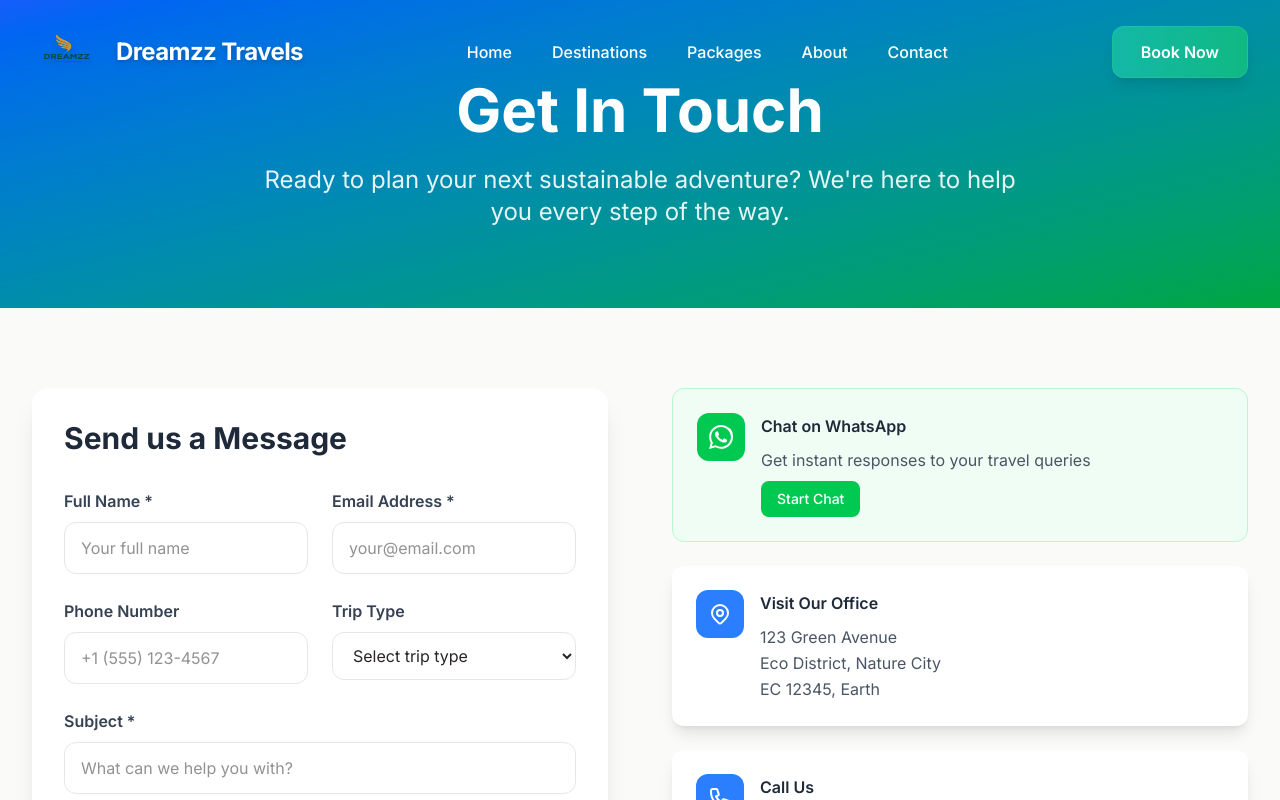
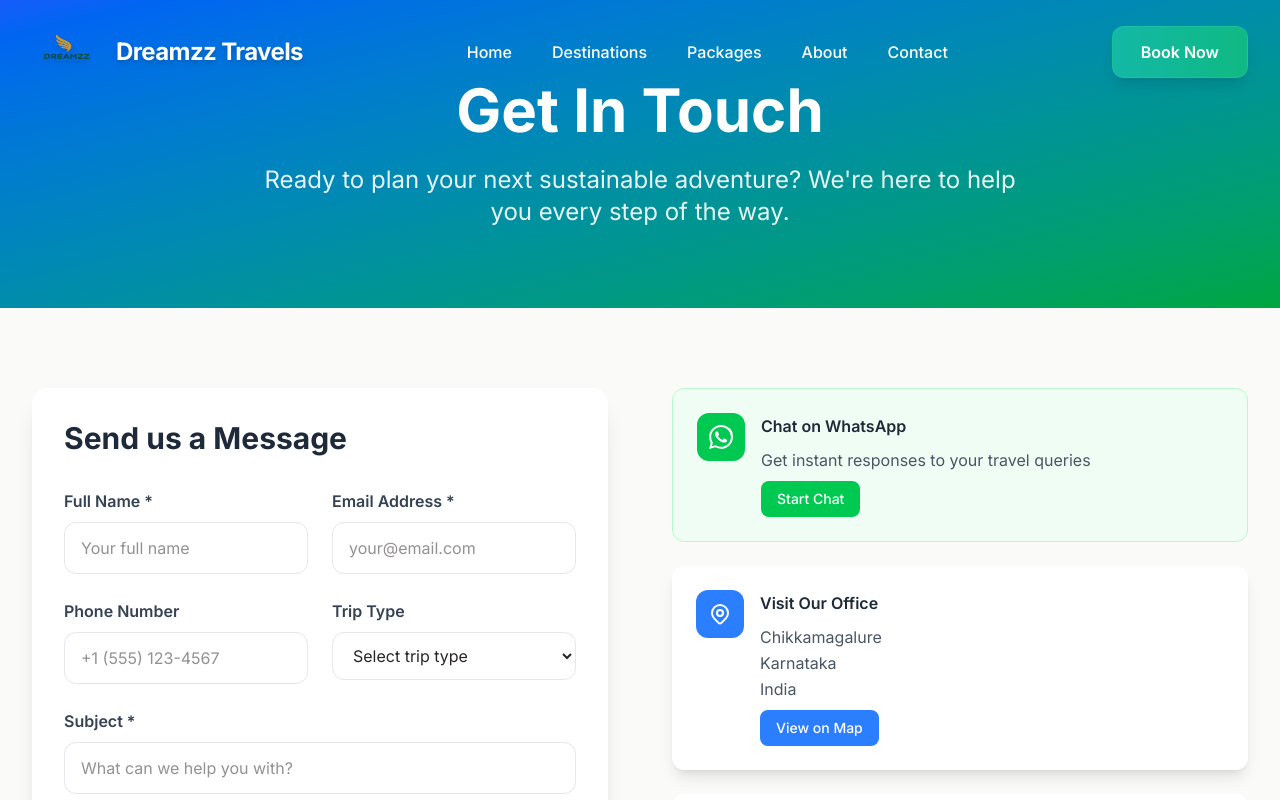
Before and after one commit to shakilshegu/dreamz-travels, a React (Vite) app: page /contacts in a window 1280 px wide. Shown: the top 800 px of the page. Built offline with nearby package versions, Linux system fonts and the light colour scheme.

Commit message:
added Location

```diff
--- a/src/components/sections/Contacts.jsx
+++ b/src/components/sections/Contacts.jsx
@@ -157,7 +157,7 @@ Submitted: ${new Date().toLocaleString()}
                   </div>
                 )}
 
-                <form onSubmit={handleSubmit} className="space-y-6">
+                <div className="space-y-6">
                   {/* Name & Email Row */}
                   <div className="grid md:grid-cols-2 gap-6">
                     <div>
@@ -260,7 +260,7 @@ Submitted: ${new Date().toLocaleString()}
                   {/* Submit Buttons */}
                     <div className="flex flex-col sm:flex-row gap-4">
                       <button
-                      type="submit"
+                        onClick={handleSubmit}
                         disabled={isSubmitting}
                         className="flex-1 bg-blue-600 hover:bg-blue-700 text-white px-6 py-3 rounded-xl font-semibold transition-colors disabled:opacity-50 disabled:cursor-not-allowed flex items-center justify-center"
                       >
@@ -283,7 +283,7 @@ Submitted: ${new Date().toLocaleString()}
                       className="bg-green-500 hover:bg-green-600 text-white px-6 py-3 rounded-xl font-semibold transition-colors flex items-center justify-center"
                     >
                       <svg className="w-5 h-5 mr-2" fill="currentColor" viewBox="0 0 24 24">
-                        <path d="M17.472 14.382c-.297-.149-1.758-.867-2.03-.967-.273-.099-.471-.148-.67.15-.197.297-.767.966-.94 1.164-.173.199-.347.223-.644.075-.297-.15-1.255-.463-2.39-1.475-.883-.788-1.48-1.761-1.653-2.059-.173-.297-.018-.458.13-.606.134-.133.298-.347.446-.52.149-.174.198-.298.298-.497.099-.198.05-.371-.025-.52-.075-.149-.669-1.612-.916-2.207-.242-.579-.487-.5-.669-.51-.173-.008-.371-.01-.57-.01-.198 0-.52.074-.792.372-.272.297-1.04 1.016-1.04 2.479 0 1.462 1.065 2.875 1.213 3.074.149.198 2.096 3.2 5.077 4.487.709.306 1.262.489 1.694.625.712.227 1.36.195 1.871.118.571-.085 1.758-.719 2.006-1.413.248-.694.248-1.289.173-1.413-.074-.124-.272-.198-.57-.347m-5.421 7.403h-.004a9.87 9.87 0 01-5.031-1.378l-.361-.214-3.741.982.998-3.648-.235-.374a9.86 9.86 0 01-1.51-5.26c.001-5.45 4.436-9.884 9.888-9.884 2.64 0 5.122 1.03 6.988 2.898a9.825 9.825 0 012.893 6.994c-.003 5.45-4.437 9.884-9.885 9.884m8.413-18.297A11.815 11.815 0 0012.05 0C5.495 0 .16 5.335.157 11.892c0 2.096.547 4.142 1.588 5.945L.057 24l6.305-1.654a11.882 11.882 0 005.683 1.448h.005c6.554 0 11.890-5.335 11.893-11.893A11.821 11.821 0 0020.885 3.106"/>
+                        <path d="M17.472 14.382c-.297-.149-1.758-.867-2.03-.967-.273-.099-.471-.148-.67.15-.197.297-.767.966-.94 1.164-.173.199-.347.223-.644.075-.297-.15-1.255-.463-2.39-1.475-.883-.788-1.48-1.761-1.653-2.059-.173-.297-.018-.458.13-.606.134-.133.298-.347.446-.52.149-.174.198-.298.298-.497.099-.198.05-.371-.025-.52-.075-.149-.669-1.612-.916-2.207-.242-.579-.487-.5-.669-.51-.173-.008-.371-.01-.57-.01-.198 0-.52.074-.792.372-.272.297-1.04 1.016-1.04 2.479 0 1.462 1.065 2.875 1.213 3.074.149.198 2.096 3.2 5.077 4.487.709.306 1.262.489 1.694.625.712.227 1.36.195 1.871.118.571-.085 1.758-.719 2.006-1.413.248-.694.248-1.289.173-1.413-.074-.124-.272-.198-.57-.347m-5.421 7.403h-.004a9.87 9.87 0 01-5.031-1.378l-.361-.214-3.741.982.998-3.648-.235-.374a9.86 9.86 0 01-1.51-5.26c.001-5.45 4.436-9.884 9.888-9.884 2.64 0 5.122 1.03 6.988 2.898a9.825 9.825 0 012.893 6.994c-.003 5.45-4.437 9.884-9.885 9.884m8.413-18.297A11.815 11.815 0 0012.05 0C5.495 0 .16 5.335.157 11.892c0 2.096.547 4.142 1.588 5.945L.057 24l6.305-1.654a11.882 11.882 0 005.683 1.448h.005c6.554 0 11.890-5.335 11.893-11.893A11.821 11.821 0 0020.885 3.106" />
                       </svg>
                       WhatsApp
                       </button>
@@ -299,7 +299,7 @@ Submitted: ${new Date().toLocaleString()}
                       Copy Data
                       </button>
                     </div>
-                </form>
+                </div>
               </div>
             </div>
 
@@ -314,7 +314,7 @@ Submitted: ${new Date().toLocaleString()}
                     <div className="flex items-start space-x-4">
                       <div className="w-12 h-12 bg-green-500 rounded-xl flex items-center justify-center flex-shrink-0">
                         <svg className="w-6 h-6 text-white" fill="currentColor" viewBox="0 0 24 24">
-                          <path d="M17.472 14.382c-.297-.149-1.758-.867-2.03-.967-.273-.099-.471-.148-.67.15-.197.297-.767.966-.94 1.164-.173.199-.347.223-.644.075-.297-.15-1.255-.463-2.39-1.475-.883-.788-1.48-1.761-1.653-2.059-.173-.297-.018-.458.13-.606.134-.133.298-.347.446-.52.149-.174.198-.298.298-.497.099-.198.05-.371-.025-.52-.075-.149-.669-1.612-.916-2.207-.242-.579-.487-.5-.669-.51-.173-.008-.371-.01-.57-.01-.198 0-.52.074-.792.372-.272.297-1.04 1.016-1.04 2.479 0 1.462 1.065 2.875 1.213 3.074.149.198 2.096 3.2 5.077 4.487.709.306 1.262.489 1.694.625.712.227 1.36.195 1.871.118.571-.085 1.758-.719 2.006-1.413.248-.694.248-1.289.173-1.413-.074-.124-.272-.198-.57-.347m-5.421 7.403h-.004a9.87 9.87 0 01-5.031-1.378l-.361-.214-3.741.982.998-3.648-.235-.374a9.86 9.86 0 01-1.51-5.26c.001-5.45 4.436-9.884 9.888-9.884 2.64 0 5.122 1.03 6.988 2.898a9.825 9.825 0 012.893 6.994c-.003 5.45-4.437 9.884-9.885 9.884m8.413-18.297A11.815 11.815 0 0012.05 0C5.495 0 .16 5.335.157 11.892c0 2.096.547 4.142 1.588 5.945L.057 24l6.305-1.654a11.882 11.882 0 005.683 1.448h.005c6.554 0 11.890-5.335 11.893-11.893A11.821 11.821 0 0020.885 3.106"/>
+                          <path d="M17.472 14.382c-.297-.149-1.758-.867-2.03-.967-.273-.099-.471-.148-.67.15-.197.297-.767.966-.94 1.164-.173.199-.347.223-.644.075-.297-.15-1.255-.463-2.39-1.475-.883-.788-1.48-1.761-1.653-2.059-.173-.297-.018-.458.13-.606.134-.133.298-.347.446-.52.149-.174.198-.298.298-.497.099-.198.05-.371-.025-.52-.075-.149-.669-1.612-.916-2.207-.242-.579-.487-.5-.669-.51-.173-.008-.371-.01-.57-.01-.198 0-.52.074-.792.372-.272.297-1.04 1.016-1.04 2.479 0 1.462 1.065 2.875 1.213 3.074.149.198 2.096 3.2 5.077 4.487.709.306 1.262.489 1.694.625.712.227 1.36.195 1.871.118.571-.085 1.758-.719 2.006-1.413.248-.694.248-1.289.173-1.413-.074-.124-.272-.198-.57-.347m-5.421 7.403h-.004a9.87 9.87 0 01-5.031-1.378l-.361-.214-3.741.982.998-3.648-.235-.374a9.86 9.86 0 01-1.51-5.26c.001-5.45 4.436-9.884 9.888-9.884 2.64 0 5.122 1.03 6.988 2.898a9.825 9.825 0 012.893 6.994c-.003 5.45-4.437 9.884-9.885 9.884m8.413-18.297A11.815 11.815 0 0012.05 0C5.495 0 .16 5.335.157 11.892c0 2.096.547 4.142 1.588 5.945L.057 24l6.305-1.654a11.882 11.882 0 005.683 1.448h.005c6.554 0 11.890-5.335 11.893-11.893A11.821 11.821 0 0020.885 3.106" />
                         </svg>
                       </div>
                       <div>
@@ -344,10 +344,18 @@ Submitted: ${new Date().toLocaleString()}
                       <div>
                         <h3 className="font-semibold text-gray-800 mb-2">Visit Our Office</h3>
                         <p className="text-gray-600 leading-relaxed">
-                          123 Green Avenue<br />
-                          Eco District, Nature City<br />
-                          EC 12345, Earth
+                          Chikkamagalure<br />
+                          Karnataka<br />
+                          India
                         </p>
+                        <a
+                          href="https://maps.app.goo.gl/CwFeFPhHYG1cbsv46"
+                          target="_blank"
+                          rel="noopener noreferrer"
+                          className="inline-block mt-2 bg-blue-500 hover:bg-blue-600 text-white px-4 py-2 rounded-lg text-sm font-medium transition-colors"
+                        >
+                          View on Map
+                        </a>
                       </div>
                     </div>
                   </div>
@@ -416,7 +424,7 @@ Submitted: ${new Date().toLocaleString()}
                     <a href="https://www.instagram.com/dreamzz_travels/?igsh=MTZ6eWh6dms3MzR4bQ%3D%3D" className="w-10 h-10 bg-blue-500 hover:bg-blue-600 rounded-lg flex items-center justify-center text-white transition-colors">
                       <span className="sr-only">Instagram</span>
                       <svg className="w-5 h-5" fill="currentColor" viewBox="0 0 24 24">
-                        <path d="M12 2.163c3.204 0 3.584.012 4.85.07 3.252.148 4.771 1.691 4.919 4.919.058 1.265.069 1.645.069 4.849 0 3.205-.012 3.584-.069 4.849-.149 3.225-1.664 4.771-4.919 4.919-1.266.058-1.644.07-4.85.07-3.204 0-3.584-.012-4.849-.07-3.26-.149-4.771-1.699-4.919-4.92-.058-1.265-.07-1.644-.07-4.849 0-3.204.013-3.583.07-4.849.149-3.227 1.664-4.771 4.919-4.919 1.266-.057 1.645-.069 4.849-.069zm0-2.163c-3.259 0-3.667.014-4.947.072-4.358.2-6.78 2.618-6.98 6.98-.059 1.281-.073 1.689-.073 4.948 0 3.259.014 3.668.072 4.948.2 4.358 2.618 6.78 6.98 6.98 1.281.058 1.689.072 4.948.072 3.259 0 3.668-.014 4.948-.072 4.354-.2 6.782-2.618 6.979-6.98.059-1.28.073-1.689.073-4.948 0-3.259-.014-3.667-.072-4.947-.196-4.354-2.617-6.78-6.979-6.98-1.281-.059-1.69-.073-4.949-.073zm0 5.838c-3.403 0-6.162 2.759-6.162 6.162s2.759 6.163 6.162 6.163 6.162-2.759 6.162-6.163c0-3.403-2.759-6.162-6.162-6.162zm0 10.162c-2.209 0-4-1.79-4-4 0-2.209 1.791-4 4-4s4 1.791 4 4c0 2.21-1.791 4-4 4zm6.406-11.845c-.796 0-1.441.645-1.441 1.44s.645 1.44 1.441 1.44c.795 0 1.439-.645 1.439-1.44s-.644-1.44-1.439-1.44z"/>
+                        <path d="M12 2.163c3.204 0 3.584.012 4.85.07 3.252.148 4.771 1.691 4.919 4.919.058 1.265.069 1.645.069 4.849 0 3.205-.012 3.584-.069 4.849-.149 3.225-1.664 4.771-4.919 4.919-1.266.058-1.644.07-4.85.07-3.204 0-3.584-.012-4.849-.07-3.26-.149-4.771-1.699-4.919-4.92-.058-1.265-.07-1.644-.07-4.849 0-3.204.013-3.583.07-4.849.149-3.227 1.664-4.771 4.919-4.919 1.266-.057 1.645-.069 4.849-.069zm0-2.163c-3.259 0-3.667.014-4.947.072-4.358.2-6.78 2.618-6.98 6.98-.059 1.281-.073 1.689-.073 4.948 0 3.259.014 3.668.072 4.948.2 4.358 2.618 6.78 6.98 6.98 1.281.058 1.689.072 4.948.072 3.259 0 3.668-.014 4.948-.072 4.354-.2 6.782-2.618 6.979-6.98.059-1.28.073-1.689.073-4.948 0-3.259-.014-3.667-.072-4.947-.196-4.354-2.617-6.78-6.979-6.98-1.281-.059-1.69-.073-4.949-.073zm0 5.838c-3.403 0-6.162 2.759-6.162 6.162s2.759 6.163 6.162 6.163 6.162-2.759 6.162-6.163c0-3.403-2.759-6.162-6.162-6.162zm0 10.162c-2.209 0-4-1.79-4-4 0-2.209 1.791-4 4-4s4 1.791 4 4c0 2.21-1.791 4-4 4zm6.406-11.845c-.796 0-1.441.645-1.441 1.44s.645 1.44 1.441 1.44c.795 0 1.439-.645 1.439-1.44s-.644-1.44-1.439-1.44z" />
                       </svg>
                     </a>
 
```
Lines whose indentation alone changed are shown as unchanged.
